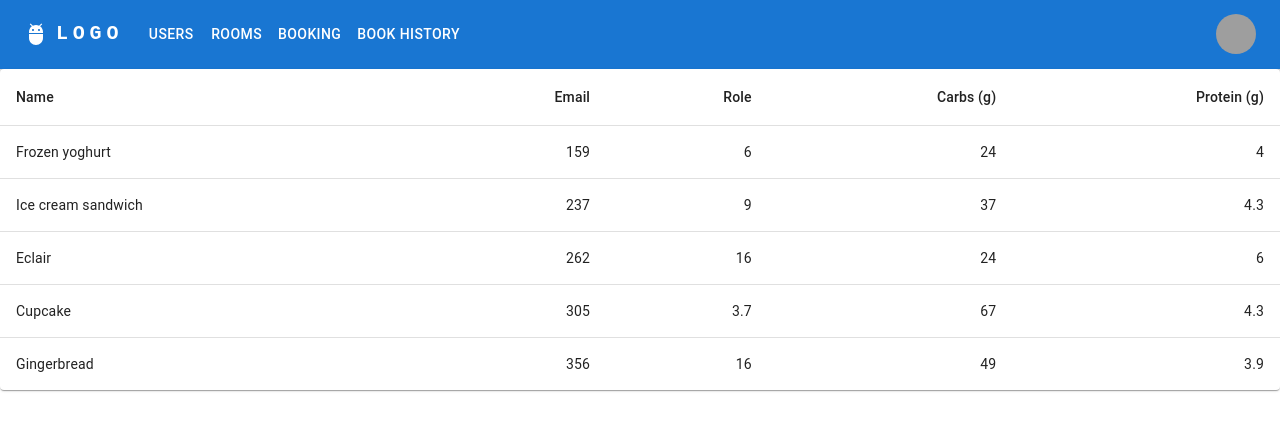
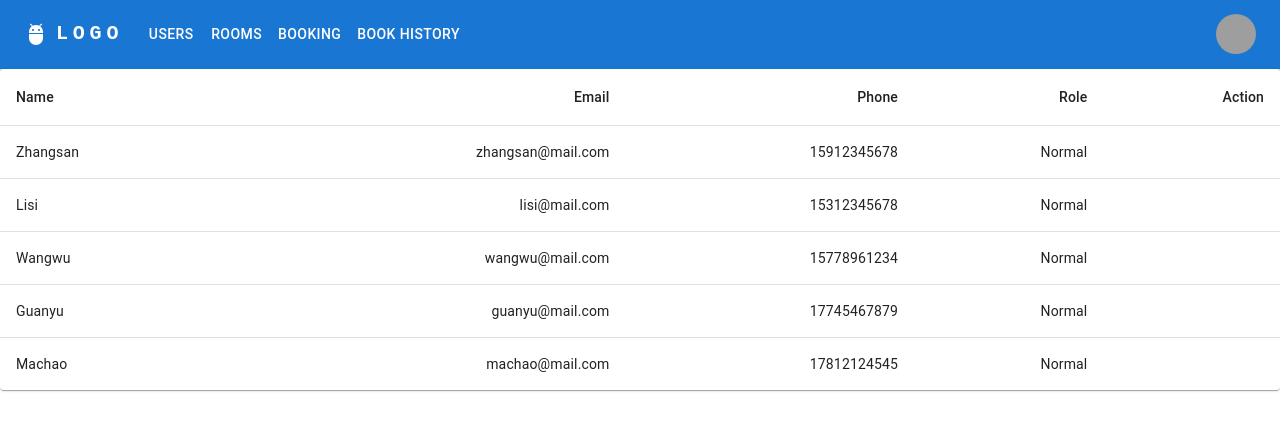
Before and after one commit to hexl84/MeetingRoom, a React (Create React App) app in the folder meeting-room/: page /users in a window 1280 px wide. Shown: the top 430 px of the page. Built offline with nearby package versions, Linux system fonts and the light colour scheme; grey boxes are pictures that could not be loaded.

Commit message:
Update user list

```diff
--- a/meeting-room/src/Users.js
+++ b/meeting-room/src/Users.js
@@ -7,16 +7,16 @@ import TableHead from '@mui/material/TableHead';
 import TableRow from '@mui/material/TableRow';
 import Paper from '@mui/material/Paper';
 
-function createData(name, calories, fat, carbs, protein) {
-  return { name, calories, fat, carbs, protein };
+function createData(name, phone, email, roleName) {
+  return { name, phone, email, roleName };
 }
 
 const rows = [
-  createData('Frozen yoghurt', 159, 6.0, 24, 4.0),
-  createData('Ice cream sandwich', 237, 9.0, 37, 4.3),
-  createData('Eclair', 262, 16.0, 24, 6.0),
-  createData('Cupcake', 305, 3.7, 67, 4.3),
-  createData('Gingerbread', 356, 16.0, 49, 3.9),
+  createData('Zhangsan', 15912345678, 'zhangsan@mail.com', 'Normal'),
+  createData('Lisi', 15312345678, 'lisi@mail.com', 'Normal'),
+  createData('Wangwu', 15778961234, 'wangwu@mail.com', 'Normal'),
+  createData('Guanyu', 17745467879, 'guanyu@mail.com', 'Normal'),
+  createData('Machao', 17812124545, 'machao@mail.com', 'Normal'),
 ];
 
 export default function UsersTable() {
@@ -27,9 +27,9 @@ export default function UsersTable() {
           <TableRow>
             <TableCell>Name</TableCell>
             <TableCell align="right">Email</TableCell>
+            <TableCell align="right">Phone</TableCell>
             <TableCell align="right">Role</TableCell>
-            <TableCell align="right">Carbs&nbsp;(g)</TableCell>
-            <TableCell align="right">Protein&nbsp;(g)</TableCell>
+            <TableCell align="right">Action</TableCell>
           </TableRow>
         </TableHead>
         <TableBody>
@@ -41,10 +41,10 @@ export default function UsersTable() {
               <TableCell component="th" scope="row">
                 {row.name}
               </TableCell>
-              <TableCell align="right">{row.calories}</TableCell>
-              <TableCell align="right">{row.fat}</TableCell>
-              <TableCell align="right">{row.carbs}</TableCell>
-              <TableCell align="right">{row.protein}</TableCell>
+              <TableCell align="right">{row.email}</TableCell>
+              <TableCell align="right">{row.phone}</TableCell>
+              <TableCell align="right">{row.roleName}</TableCell>
+              <TableCell align="right"></TableCell>
             </TableRow>
           ))}
         </TableBody>
```
